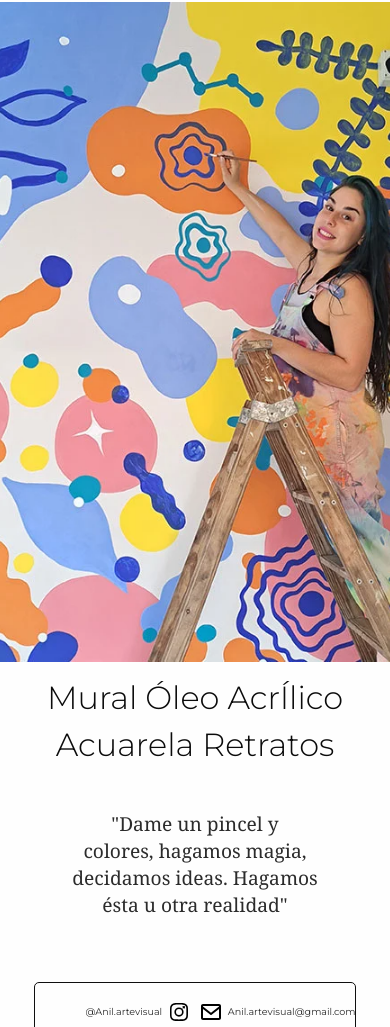
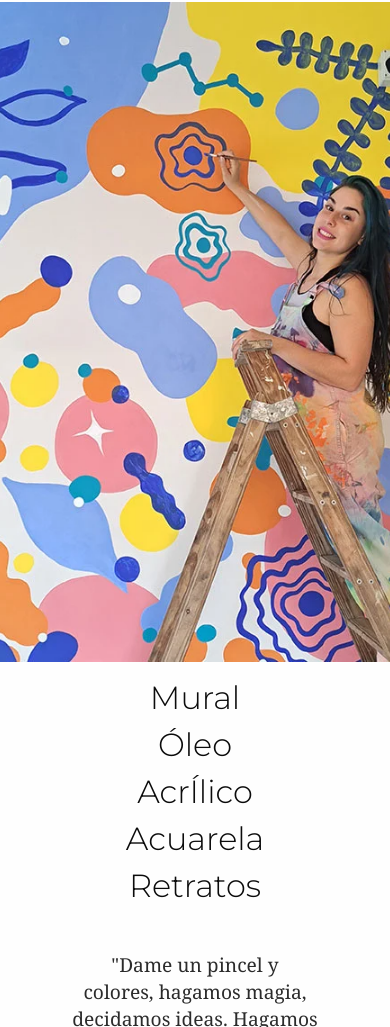
Before and after one commit to MatiasTello87/Anila, a website: page index.html in a window 390 px wide. Shown: the part 108-1135 px from the top of the page. Drawn offline with Linux system fonts and the light colour scheme.

Commit message:
mediaqueries inicio

```diff
--- a/sass/mixin/mediaqueries.scss
+++ b/sass/mixin/mediaqueries.scss
@@ -116,3 +116,24 @@
         }
     }
 }
+
+
+@media screen and (max-width: 468px){
+    body{
+        main{
+            .inicio{
+                .name{
+                    left: 5%;
+                }
+                .pinturas{
+                    flex-direction: column;
+                }
+            }
+        }
+        footer{
+                p{
+                    font-size: .8em;
+                }
+        }
+    }
+}
```
Also changed, not shown: css/style.css.
